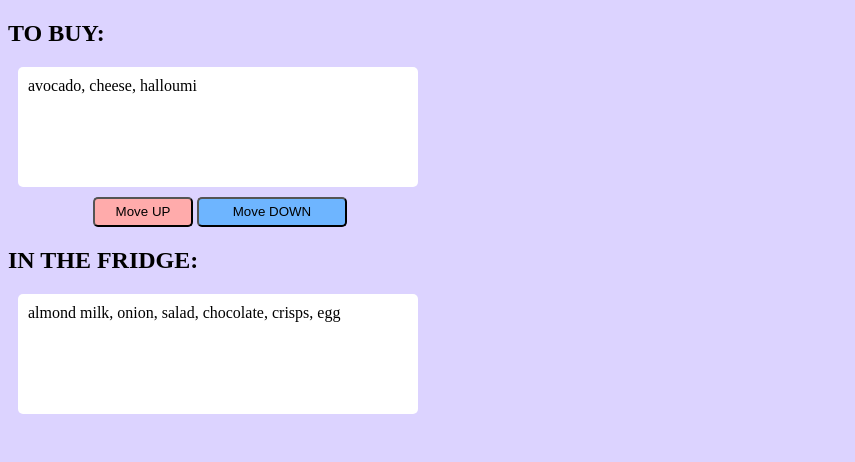
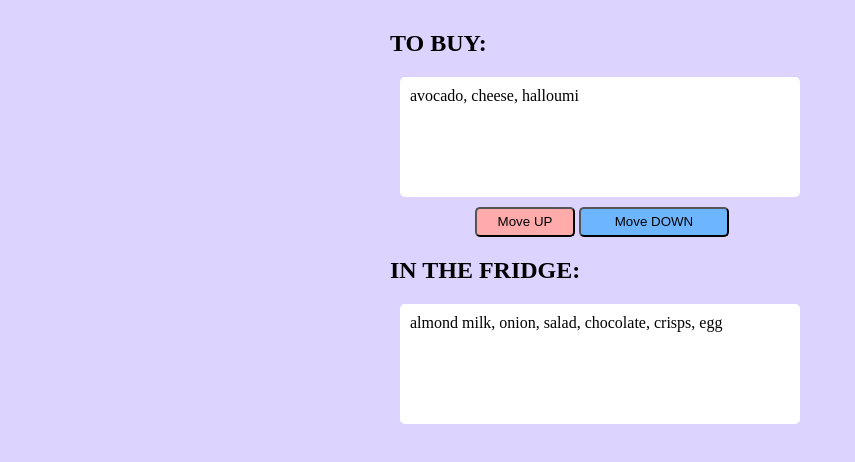
Before and after one commit to ianjosephjones/To-buy-List, a plain HTML site: page index.html in a window 1280 px wide. Shown: the whole page, without its empty margins (0-855 px from the left). Drawn offline with Linux system fonts and the light colour scheme.

Commit message:
Centered content

```diff
--- a/index.css
+++ b/index.css
@@ -1,5 +1,9 @@
+
 body {
 	background-color: #dcd3ff;
+	max-width: 500px;
+	margin: auto;
+	padding: 10px;
 }
 
 .grid {
```
